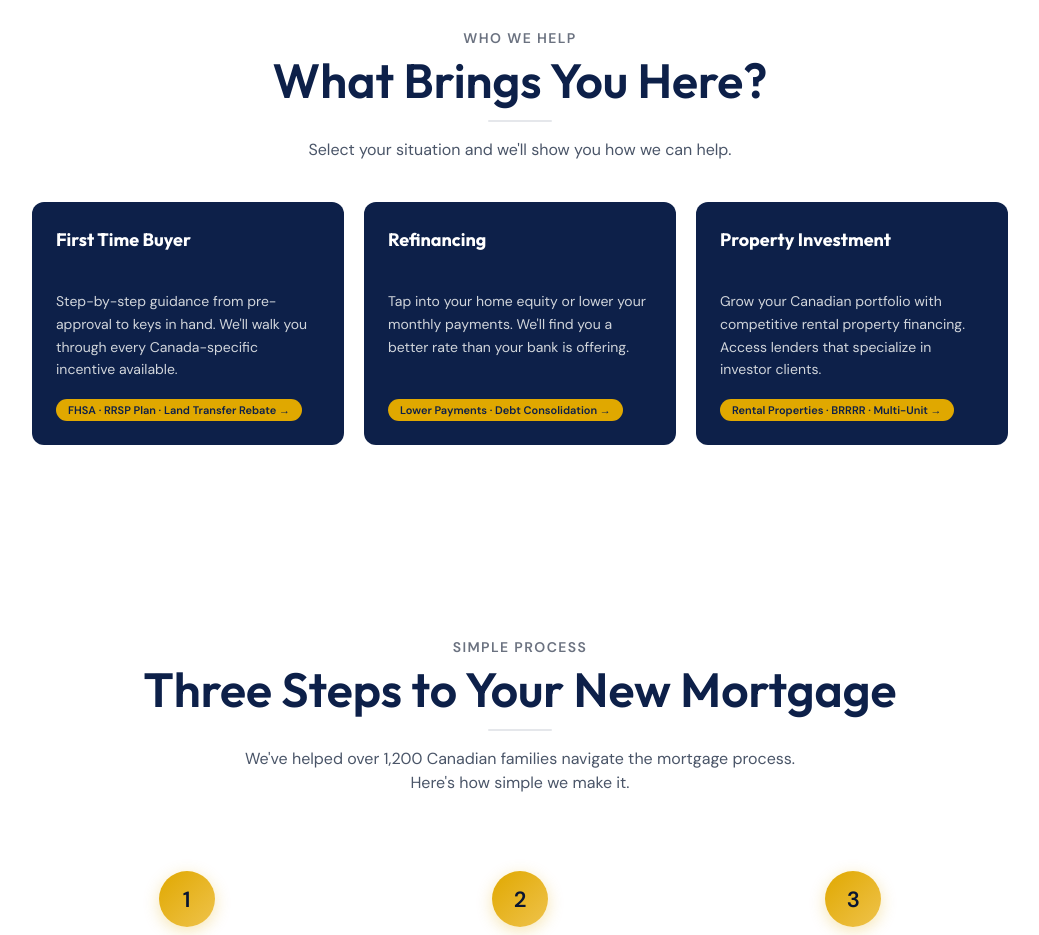
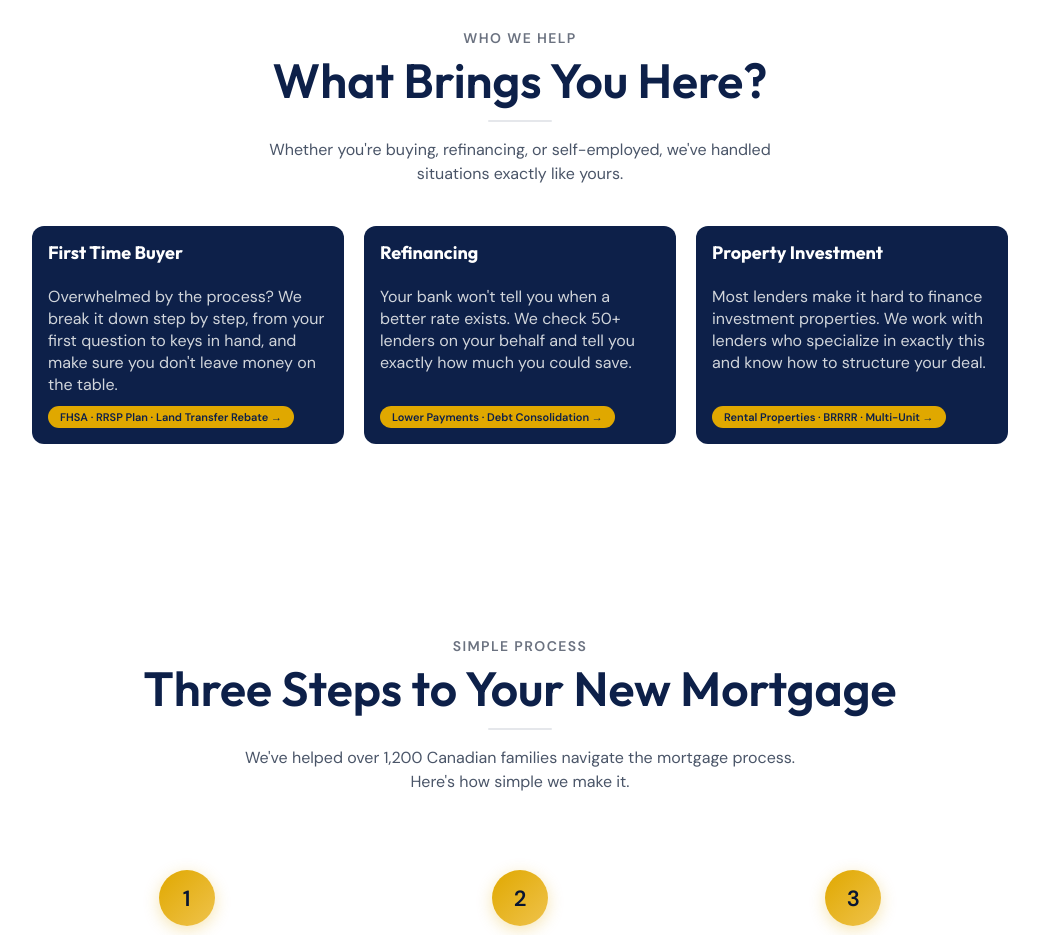
Before and after one commit to melzeranthony6-ai/clearpath-mortgage, a React (Vite) app: page / in a window 1280 px wide. Shown: the part 820-1755 px from the top of the page, without its empty margins (120-1159 px from the left). Built offline with nearby package versions, Linux system fonts and the light colour scheme.

Commit message:
fix: increase audience card description font size

```diff
--- a/src/components/AudienceSelector.tsx
+++ b/src/components/AudienceSelector.tsx
@@ -15,21 +15,21 @@ const audiences: {
     type: 'first-time',
     title: 'First Time Buyer',
     description:
-      "Step-by-step guidance from pre-approval to keys in hand. We'll walk you through every Canada-specific incentive available.",
+      "Overwhelmed by the process? We break it down step by step, from your first question to keys in hand, and make sure you don't leave money on the table.",
     tags: 'FHSA · RRSP Plan · Land Transfer Rebate →',
   },
   {
     type: 'refinancing',
     title: 'Refinancing',
     description:
-      "Tap into your home equity or lower your monthly payments. We'll find you a better rate than your bank is offering.",
+      "Your bank won't tell you when a better rate exists. We check 50+ lenders on your behalf and tell you exactly how much you could save.",
     tags: 'Lower Payments · Debt Consolidation →',
   },
   {
     type: 'investment',
     title: 'Property Investment',
     description:
-      'Grow your Canadian portfolio with competitive rental property financing. Access lenders that specialize in investor clients.',
+      'Most lenders make it hard to finance investment properties. We work with lenders who specialize in exactly this and know how to structure your deal.',
     tags: 'Rental Properties · BRRRR · Multi-Unit →',
   },
 ]
@@ -50,7 +50,7 @@ function AudienceSelector({ onSelect }: AudienceSelectorProps) {
           <h2 className="font-display text-4xl sm:text-5xl text-[#0d2049]">What Brings You Here?</h2>
           <div className="section-line mx-auto mt-4"></div>
           <p className="text-[#4a5568] mt-4 max-w-xl mx-auto">
-            Select your situation and we'll show you how we can help.
+            Whether you're buying, refinancing, or self-employed, we've handled situations exactly like yours.
           </p>
         </div>
 
@@ -59,12 +59,12 @@ function AudienceSelector({ onSelect }: AudienceSelectorProps) {
             <button
               key={audience.type}
               type="button"
-              className={`audience-card w-full h-full flex flex-col justify-start items-start p-6 text-left !bg-[#0d2049] border-0${activeType === audience.type ? ' active' : ''}`}
+              className={`audience-card w-full h-full flex flex-col justify-start items-start p-4 text-left !bg-[#0d2049] border-0${activeType === audience.type ? ' active' : ''}`}
               onClick={() => handleSelect(audience.type)}
             >
-              <h3 className="font-display text-lg text-white font-bold mb-2 text-left min-h-14">{audience.title}</h3>
-              <p className="text-gray-300 text-sm leading-relaxed text-left flex-1">{audience.description}</p>
-              <div className="mt-4 text-left">
+              <h3 className="font-display text-lg text-white font-bold mb-1 text-left min-h-10 leading-tight">{audience.title}</h3>
+              <p className="text-gray-300 text-base leading-snug text-left flex-1">{audience.description}</p>
+              <div className="mt-auto pt-2 text-left">
                 <span
                   style={{
                     backgroundColor: '#e0a800',
```
